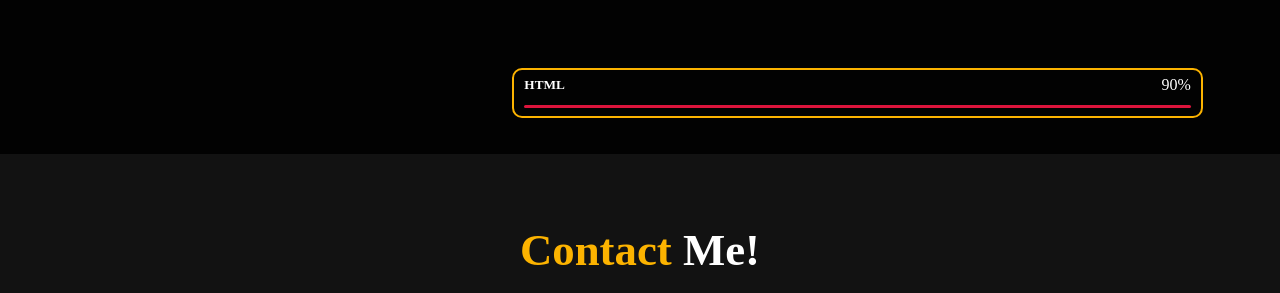
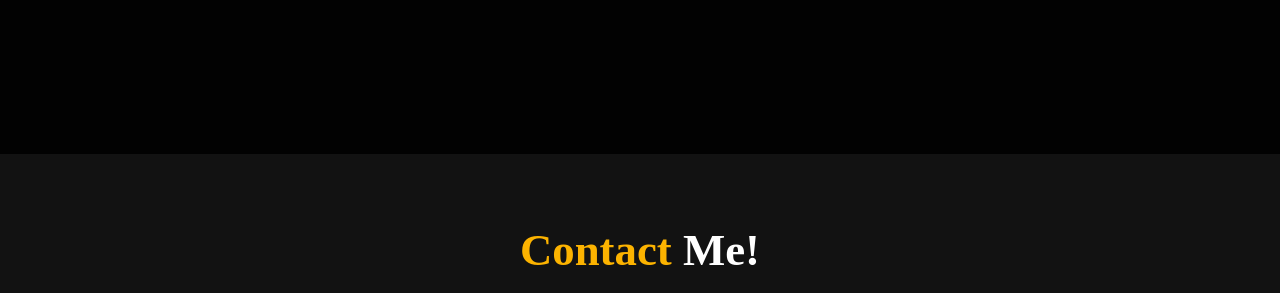
Before and after one commit to SiddhiSingh25/Portfolio, a plain HTML site: page index.html in a window 1280 px wide. Shown: the part 3046-3339 px from the top of the page. Drawn offline with Linux system fonts and the light colour scheme.

Commit message:
Update index.html

```diff
--- a/index.html
+++ b/index.html
@@ -66,14 +66,6 @@
     <p>As a frontend developer, I have creating user-friendly and responsive web interfaces using HTML, CSS, and JavaScript. I am also skilled in debugging and testing
       frontend code. To build dynamic and interactive web applications I am learning modern frameworks like React, Angular.</p>
            </div>
-           <div class="skill-progress">
-            <div class="skill-progress-bar">
-            <div class="percantage"><h5>HTML</h5><P>90%</P></div>
-            <div class="skill-growth">
-                <div class="progress-bar"></div>
-            </div>
-            </div>
-           </div>
         </div>
         <div class="page-2">
 
```
